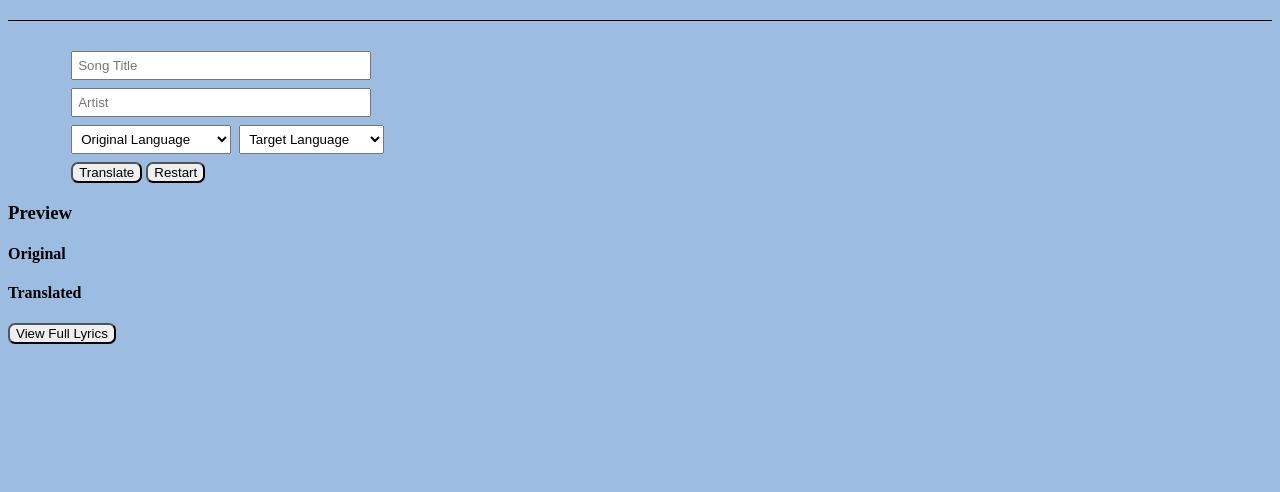
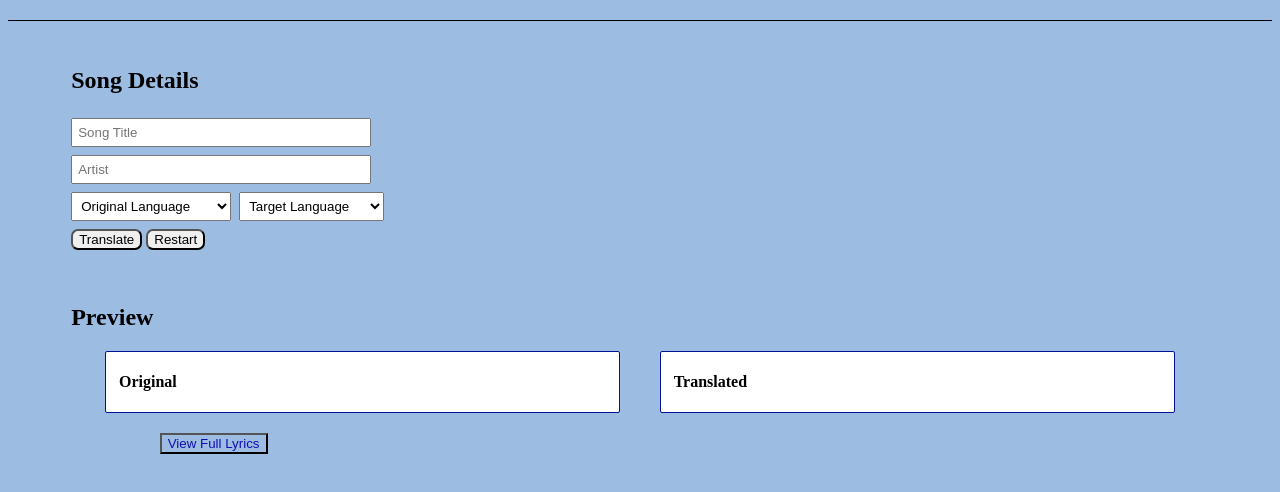
Before and after one commit to ShellyParraZ/inst377-sparra-lyricstranslator, a plain HTML site: page frontend/home_page.html in a window 1280 px wide. Shown: the part 76-568 px from the top of the page. Drawn offline with Linux system fonts and the light colour scheme.

Commit message:
Used div to style better. I just styled the remaining sections and the buttons.

```diff
--- a/frontend/home_page.html
+++ b/frontend/home_page.html
@@ -17,6 +17,7 @@
     <hr />
     <br />
     <!--Song Details Section-->
+    <h2>Song Details</h2>
     <form id="songForm">
       <input type="text" id="song_title" placeholder="Song Title" required />
       <br />
@@ -35,7 +36,10 @@
       </div>
     </form>
     <!--Lyrics Preview Section-->
-    <h3>Preview</h3>
+    <br />
+    <div class="lyricsPreview">
+      <h2>Preview</h2>
+      <div class="lyric_boxes">
         <div class="original_lyrics">
           <h4>Original</h4>
           <p></p>
@@ -44,6 +48,8 @@
           <h4>Translated</h4>
           <p></p>
         </div>
+      </div>
+    </div>
     <!--Full Lyrics Button-->
     <button id="fullLyricsButton" type="submit">View Full Lyrics</button>
   </body>
--- a/frontend/style.css
+++ b/frontend/style.css
@@ -49,8 +49,35 @@ hr {
   margin-left: 5%;
 }
 
-#fullLyricsButton,
 #translateButton,
 #restartButton {
   border-radius: 7px;
 }
+
+h2 {
+  margin-left: 5%;
+}
+
+.original_lyrics,
+.translated_lyrics {
+  width: 500;
+  background-color: rgb(255, 255, 255);
+  border-radius: 2px;
+  padding: auto;
+  padding-left: 1%;
+  flex-direction: column;
+  border: 1px solid #011294;
+}
+
+.lyric_boxes {
+  display: flex;
+  justify-content: center;
+  gap: 40px;
+  margin: 20px 0;
+}
+
+#fullLyricsButton {
+  margin-left: 12%;
+  background-color: transparent;
+  color: rgb(18, 13, 179);
+}
```
Lines whose indentation alone changed are shown as unchanged.
